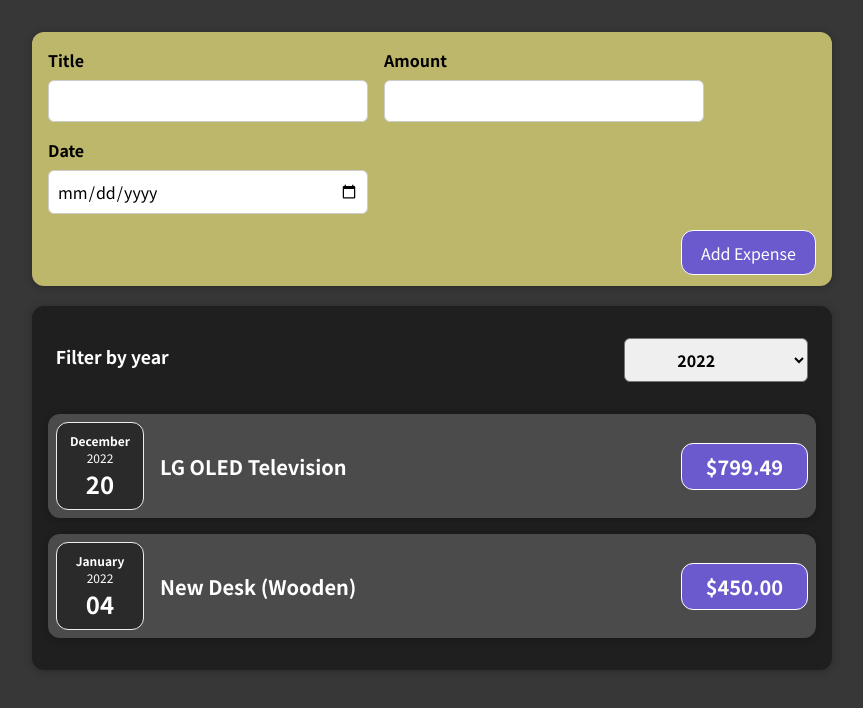
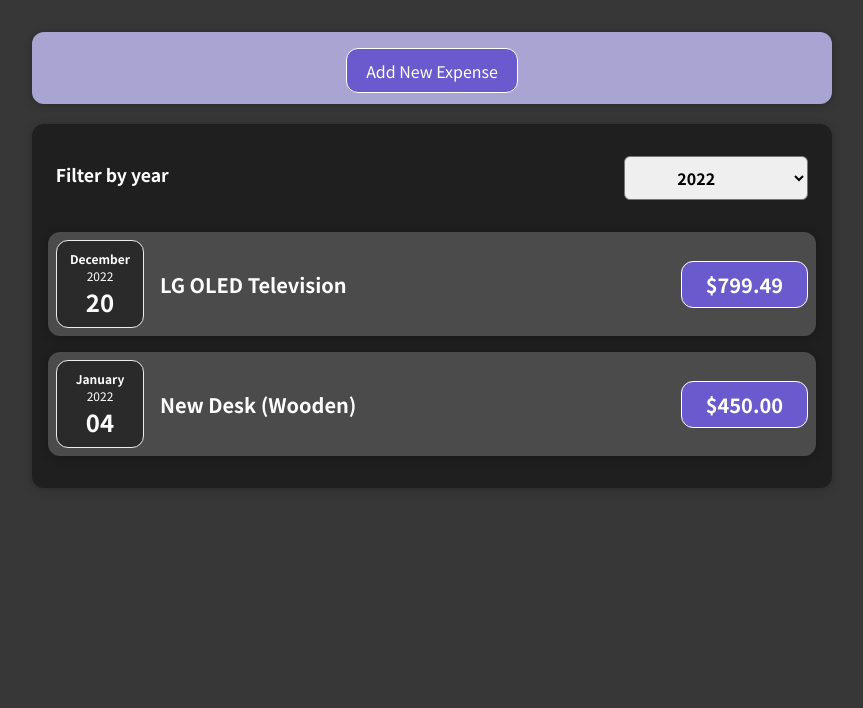
Before and after one commit to chrisziegler/maxreact-05072022, a React (Create React App) app: page / in a window 1280 px wide. Shown: the top 708 px of the page, without its empty margins (208-1071 px from the left). Built offline with nearby package versions, Linux system fonts and the light colour scheme.

Commit message:
added show/hide new expense form button

```diff
--- a/src/App.js
+++ b/src/App.js
@@ -17,7 +17,7 @@ const App = () => {
   return (
     <div>
       <NewExpense formSubmitHandler={addExpense} />
-      <Expenses items={expenses} />
+      <Expenses allYears={expenses} />
     </div>
   )
 }
--- a/src/components/Expenses/ExpenseItem.js
+++ b/src/components/Expenses/ExpenseItem.js
@@ -6,6 +6,7 @@ import './ExpenseItem.css'
 
 const ExpenseItem = ({ title, date, amount }) => {
   return (
+    <li>
       <Card className="expense-item">
         <ExpenseDate date={date} />
         <div className="expense-item__description">
@@ -13,6 +14,7 @@ const ExpenseItem = ({ title, date, amount }) => {
           <div className="expense-item__price">${Number(amount).toFixed(2)}</div>
         </div>
       </Card>
+    </li>
   )
 }
 
--- a/src/components/Expenses/Expenses.js
+++ b/src/components/Expenses/Expenses.js
@@ -1,11 +1,11 @@
 import React, { useState } from 'react'
 
-import ExpenseItem from './ExpenseItem'
 import Card from '../UI/Card'
 import ExpenseFilter from './ExpenseFilter'
+import ExpensesList from './ExpensesList'
 import './Expenses.css'
 
-const Expenses = ({ items }) => {
+const Expenses = ({ allYears }) => {
   const [year, setYear] = useState('2022')
 
   const filterChangeHandler = selectedYear => {
@@ -16,35 +16,14 @@ const Expenses = ({ items }) => {
     const date = new Date(item.date)
     return date.getFullYear().toString() === year
   }
-  const filteredYear = items.filter(getSelectedYear)
-  // gives us 'All Years' select option when year is undefined
-  const filteredData = year ? filteredYear : items
-
-  const noContent = {
-    color: 'khaki',
-    padding: '2rem',
-    fontSize: '1.2rem',
-  }
-
-  let expensesContent = (
-    <div style={noContent}>There are no expenses added for this year.</div>
-  )
-  if (filteredData.length > 0) {
-    expensesContent = filteredData.map(item => (
-      <ExpenseItem
-        key={item.id}
-        title={item.title}
-        amount={item.amount}
-        date={item.date}
-      />
-    ))
-  }
+  const filteredYear = allYears.filter(getSelectedYear)
+  const filteredData = year ? filteredYear : allYears
 
   return (
     <div>
       <Card className="expenses">
         <ExpenseFilter onChangeFilter={filterChangeHandler} year={year} />
-        {expensesContent}
+        <ExpensesList filteredData={filteredData} />
       </Card>
     </div>
   )
--- /dev/null
+++ b/src/components/Expenses/ExpensesList.css
@@ -0,0 +1,11 @@
+.expenses-list {
+  list-style: none;
+  padding: 0;
+}
+
+.expenses-list__fallback {
+  color: white;
+  text-align: center;
+  padding: 2rem 0.7rem;
+  font-size: 1.2rem;
+}
--- /dev/null
+++ b/src/components/Expenses/ExpensesList.js
@@ -0,0 +1,27 @@
+import React from 'react'
+import ExpenseItem from './ExpenseItem'
+import './ExpensesList.css'
+
+const ExpensesList = ({ filteredData }) => {
+  if (filteredData.length === 0) {
+    return (
+      <div className="expenses-list__fallback">
+        There are no expenses added for this year.
+      </div>
+    )
+  }
+  return (
+    <ul className="expenses-list">
+      {filteredData.map(item => (
+        <ExpenseItem
+          key={item.id}
+          title={item.title}
+          amount={item.amount}
+          date={item.date}
+        />
+      ))}
+    </ul>
+  )
+}
+
+export default ExpensesList
--- a/src/components/NewExpense/ExpenseForm.js
+++ b/src/components/NewExpense/ExpenseForm.js
@@ -1,7 +1,7 @@
 import React, { useState } from 'react'
 import './ExpenseForm.css'
 
-const ExpenseForm = ({ saveExpenseDataHandler }) => {
+const ExpenseForm = ({ saveExpenseDataHandler, setIsEditing }) => {
   const [newExpense, setNewExpense] = useState({
     title: '',
     amount: '',
@@ -12,6 +12,7 @@ const ExpenseForm = ({ saveExpenseDataHandler }) => {
     e.preventDefault()
     setNewExpense({ title: '', amount: '', date: '' })
     saveExpenseDataHandler(newExpense)
+    setIsEditing(false)
   }
 
   const handleChange = event => {
@@ -22,6 +23,10 @@ const ExpenseForm = ({ saveExpenseDataHandler }) => {
         [event.target.name]: value,
       }
     })
+  }
+
+  const handleCancel = () => {
+    setIsEditing(false)
   }
 
   return (
@@ -62,8 +67,15 @@ const ExpenseForm = ({ saveExpenseDataHandler }) => {
           />
         </div>
       </div>
-      <div className="new-expense__actions">
-        <button>Add Expense</button>
+      <div className="new-expenses__wrapper">
+        <div className="new-expense__actions">
+          <button type="button" onClick={handleCancel}>
+            Cancel
+          </button>
+        </div>
+        <div className="new-expense__actions">
+          <button>Add Expense</button>
+        </div>
       </div>
     </form>
   )
--- a/src/components/NewExpense/NewExpense.css
+++ b/src/components/NewExpense/NewExpense.css
@@ -1,14 +1,23 @@
 .new-expense {
   /* background-color: #a892ee; */
-  background-color: darkkhaki;
+  background-color: rgb(170, 164, 210);
   padding: 1rem 1rem 0.65rem 1rem;
   margin: 2rem auto;
   margin-bottom: 0;
   width: 50rem;
   max-width: 95%;
   border-radius: 12px;
-  /* text-align: center; */
+  text-align: center;
   box-shadow: 0 1px 8px rgba(0, 0, 0, 0.25);
+}
+
+.new-expenses__wrapper {
+  display: flex;
+  justify-content: flex-end;
+}
+
+.new-expenses__wrapper > * + * {
+  margin-left: 1rem;
 }
 
 .new-expense button {
--- a/src/components/NewExpense/NewExpense.js
+++ b/src/components/NewExpense/NewExpense.js
@@ -4,6 +4,8 @@ import './NewExpense.css'
 import ExpenseForm from './ExpenseForm'
 
 const NewExpense = ({ formSubmitHandler }) => {
+  const [isEditing, setIsEditing] = React.useState(false)
+
   const saveExpenseDataHandler = enteredExpenseData => {
     const expenseWithId = {
       ...enteredExpenseData,
@@ -15,7 +17,15 @@ const NewExpense = ({ formSubmitHandler }) => {
 
   return (
     <div className="new-expense">
-      <ExpenseForm saveExpenseDataHandler={saveExpenseDataHandler} />
+      {!isEditing && (
+        <button onClick={() => setIsEditing(true)}>Add New Expense</button>
+      )}
+      {isEditing && (
+        <ExpenseForm
+          saveExpenseDataHandler={saveExpenseDataHandler}
+          setIsEditing={setIsEditing}
+        />
+      )}
     </div>
   )
 }
```
Also changed, not shown: src/components/Expenses/Expenses.css (line endings or trailing spaces). Lines whose indentation alone changed are shown as unchanged.
